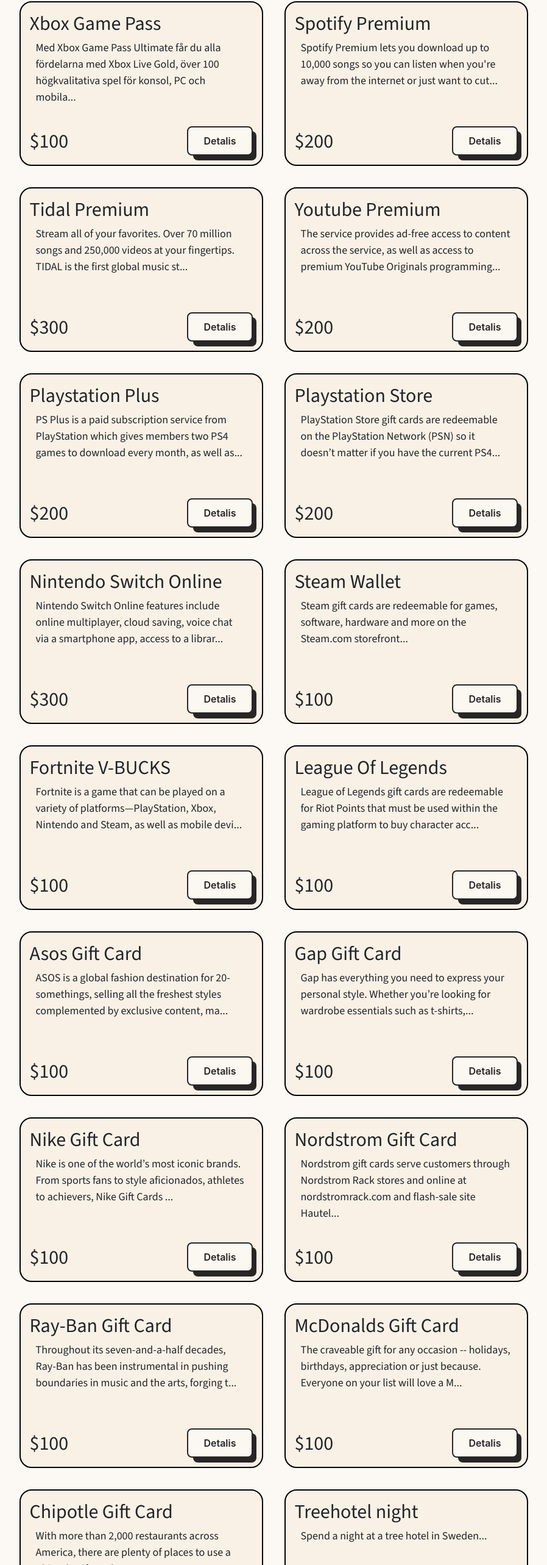
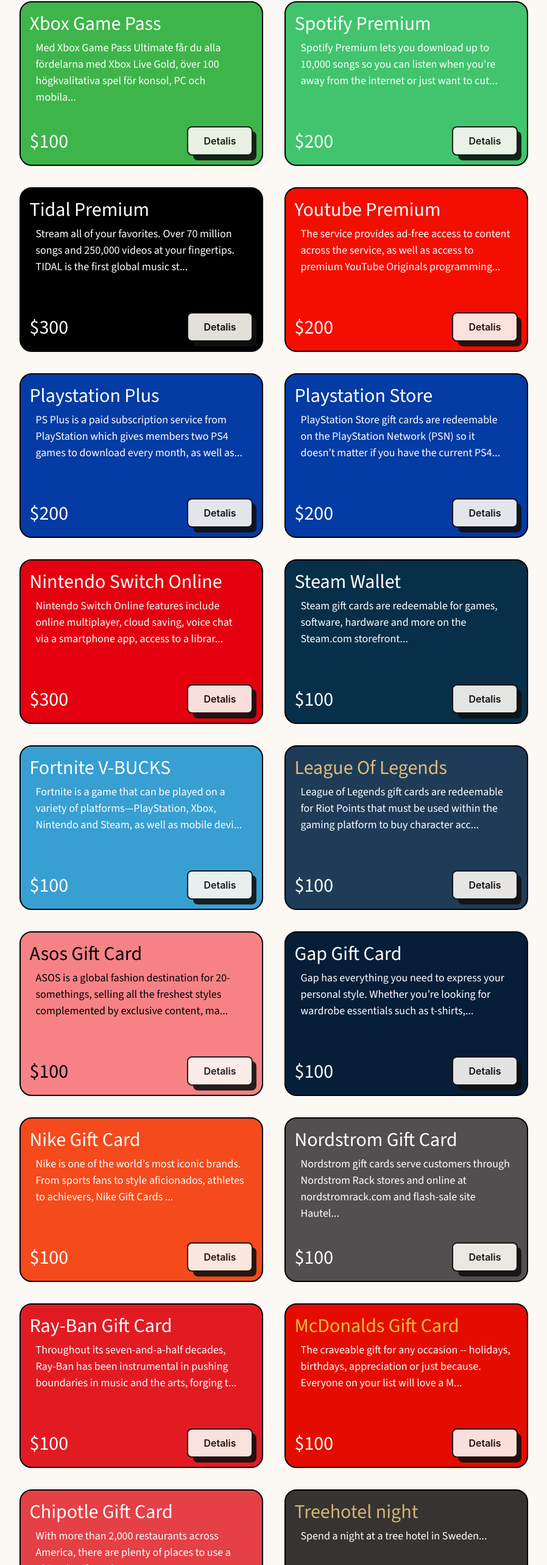
Before and after one commit to A1101101IR/Gifted.com, a React (Create React App) app: page /pages/products in a window 1280 px wide. Shown: the part 178-2744 px from the top of the page at 61% size, without its empty margins (191-1089 px from the left). Built offline with nearby package versions, Linux system fonts and the light colour scheme; data requests are answered from the project's data file.

Commit message:
all cards have different colors depending on brand

```diff
--- a/data/db.json
+++ b/data/db.json
@@ -149,7 +149,7 @@
       "titel": "Chipotle Gift Card",
       "description": "With more than 2,000 restaurants across America, there are plenty of places to use a Chipotle gift card.",
       "category": "food",
-      "company": "mcdonalds",
+      "company": "chipotle",
       "type": "Card",
       "price": 100
     },
@@ -167,7 +167,7 @@
       "titel": "A night at the museum",
       "description": "Find out the National Museum of Natural History during late hours",
       "category": "museum",
-      "company": "national museum of natural history",
+      "company": "national-museum-of-natural-history",
       "type": "Card",
       "price": "300"
     },
@@ -176,7 +176,7 @@
       "titel": "A cooking lesson",
       "description": "Learn how to cook food with the best of all chefs, Cyril Lignac.",
       "category": "cooking",
-      "company": "Cyril Lignac",
+      "company": "Cyril-Lignac",
       "type": "Card",
       "price": "1500"
     },
@@ -194,7 +194,7 @@
       "titel": "A night at the opera",
       "description": "Listen to La Bohème at the opera on a Monday evening",
       "category": "opera",
-      "company": "Royal Opera of Stockholm",
+      "company": "Royal-Opera-of-Stockholm",
       "type": "Card",
       "price": "600"
     },
@@ -277,6 +277,23 @@
         }
       ],
       "id": 4
+    },
+    {
+      "receiver": "Sven Svensson",
+      "message": "Your message",
+      "amount": 100,
+      "product": [
+        {
+          "id": 1,
+          "titel": "Xbox Game Pass",
+          "description": "Med Xbox Game Pass Ultimate får du alla fördelarna med Xbox Live Gold, över 100 högkvalitativa spel för konsol, PC och mobila Android-enheter samt tillgång till EA Play utan extra kostnad, allt för ett lågt månadspris.",
+          "category": "game",
+          "company": "microsoft",
+          "type": "Card",
+          "price": 100
+        }
+      ],
+      "id": 5
     }
   ]
 }
--- a/src/components/order/OrderList.js
+++ b/src/components/order/OrderList.js
@@ -26,7 +26,7 @@
         <div className="order-block" key={(order.id, order.product)}>
           <div className="order-card">
             {order.product.map((product) => (
-              <div className="card" key={product.id}>
+              <div className={`card ${product.company}`} key={product.id}>
                 <h3>{product.titel}</h3>
                 <p>${order.amount}</p>
                 {/* {console.log(order.id)} */}
--- a/src/components/order/order.scss
+++ b/src/components/order/order.scss
@@ -17,11 +17,11 @@
           display: flex;
           flex-direction: column;
           justify-content: space-between;
-          background-color: blanchedalmond;
+
           box-shadow: 5px 4px 13px 0px #000;
           height: 150px;
           width: 240px;
-          background-color: $dark-beige;
+
           border: 2px solid black;
           position: relative;
           border-radius: 20px;
--- a/src/components/product/product.js
+++ b/src/components/product/product.js
@@ -52,14 +52,14 @@
           <div className="product-info-box">
             <div class="giftcard-preview">
               <div class="giftcard-preview-body">
-                <div class="giftcard-preview-front">
+                <div class={`giftcard-preview-front  ${product.company}`}>
                   <div>
                     <h2>{product.titel}</h2>
                     <p>{product.description}</p>
                   </div>
                   <span>${product.price}</span>
                 </div>
-                <div class="giftcard-preview-back">
+                <div class={`giftcard-preview-back  ${product.company}`}>
                   <div>
                     <h1>{receiver}</h1>
                     <p>{receiverMail}</p>
--- a/src/components/product/product.scss
+++ b/src/components/product/product.scss
@@ -56,9 +56,7 @@
           -webkit-backface-visibility: hidden;
           backface-visibility: hidden;
         }
-        .giftcard-preview-front {
-          color: black;
-        }
+
         .giftcard-preview-back {
           transform: rotateY(180deg);
         }
@@ -142,7 +140,7 @@
     justify-content: space-between;
     height: 270px;
     width: 400px;
-    background-color: $dark-beige;
+    //background-color: $dark-beige; will take colors from separate classes for each company
     border: 2px solid black;
     position: relative;
     border-radius: 20px;
@@ -164,3 +162,104 @@
 .products-card-sm:hover {
   box-shadow: 2px 3px 10px 1px $dark-grey;
 }
+
+//company specific classes
+
+.microsoft {
+  background-color: #3eb54a;
+  color: white;
+}
+
+.Spotify {
+  background-color: #41c46d;
+  color: white;
+}
+
+.Tidal {
+  background-color: black;
+  color: white;
+}
+
+.Youtube {
+  background-color: #f40e01;
+  color: white;
+}
+
+.sony {
+  background-color: #043ba4;
+  color: white;
+}
+
+.nintendo {
+  background-color: #e4000f;
+  color: white;
+}
+
+.steam {
+  background-color: #072f49;
+  color: white;
+}
+
+.epic-games {
+  background-color: #389fd2;
+  color: white;
+}
+
+.riot {
+  background-color: #1e3c58;
+  color: white;
+  h2 {
+    color: #e1ba76;
+  }
+}
+
+.asos {
+  background-color: #f78285;
+  color: black;
+}
+
+.gap {
+  background-color: #061e38;
+  color: white;
+}
+
+.rayban {
+  background-color: #e21b23;
+  color: white;
+}
+
+.mcdonalds {
+  background-color: #e40c00;
+  color: white;
+  h2 {
+    color: #f0be2e;
+  }
+}
+
+.nike {
+  background-color: #f54a1c;
+  color: white;
+}
+
+.nordstrom {
+  background-color: #534f50;
+  color: white;
+}
+
+.chipotle {
+  background-color: #e44046;
+  color: white;
+}
+
+.Tree-resort,
+.national-museum-of-natural-history,
+.Cyril-Lignac,
+.Yasuragi,
+.Royal-Opera-of-Stockholm,
+.AIK {
+  background-color: #373332;
+  color: white;
+  h2 {
+    color: #d0b670;
+  }
+}
--- a/src/variables.scss
+++ b/src/variables.scss
@@ -33,7 +33,6 @@
   display: flex;
   flex-direction: column;
   justify-content: space-between;
-  background-color: $dark-beige;
   border: 2px solid black;
   box-shadow: 5px 4px 13px 0px #000;
 }
```
